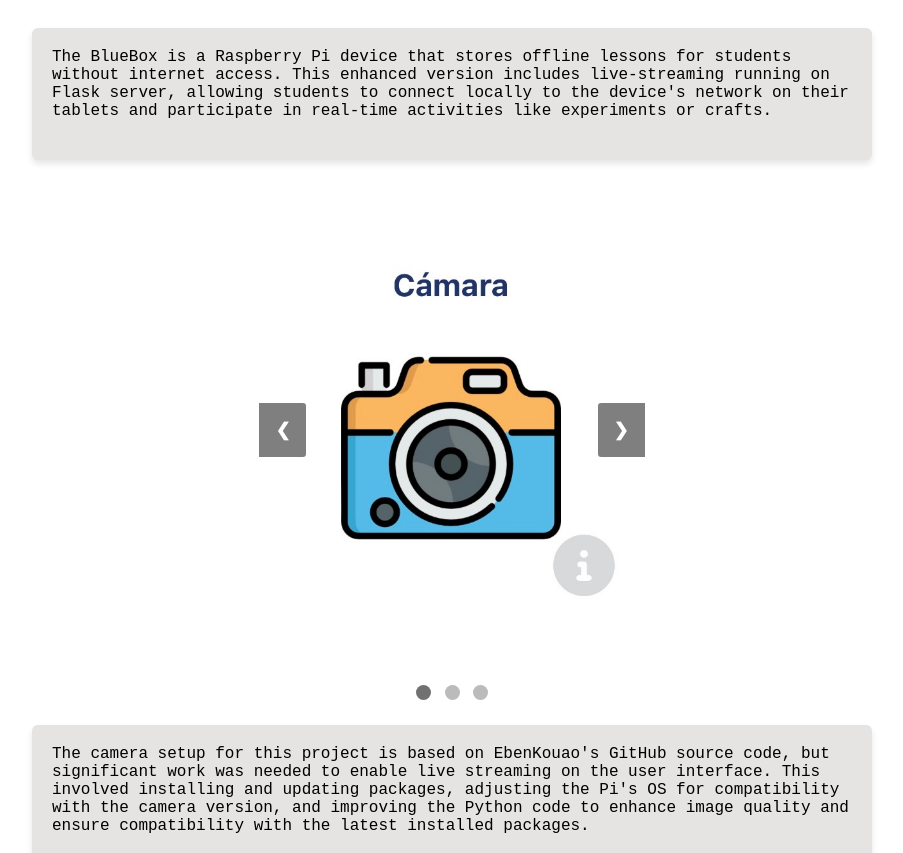
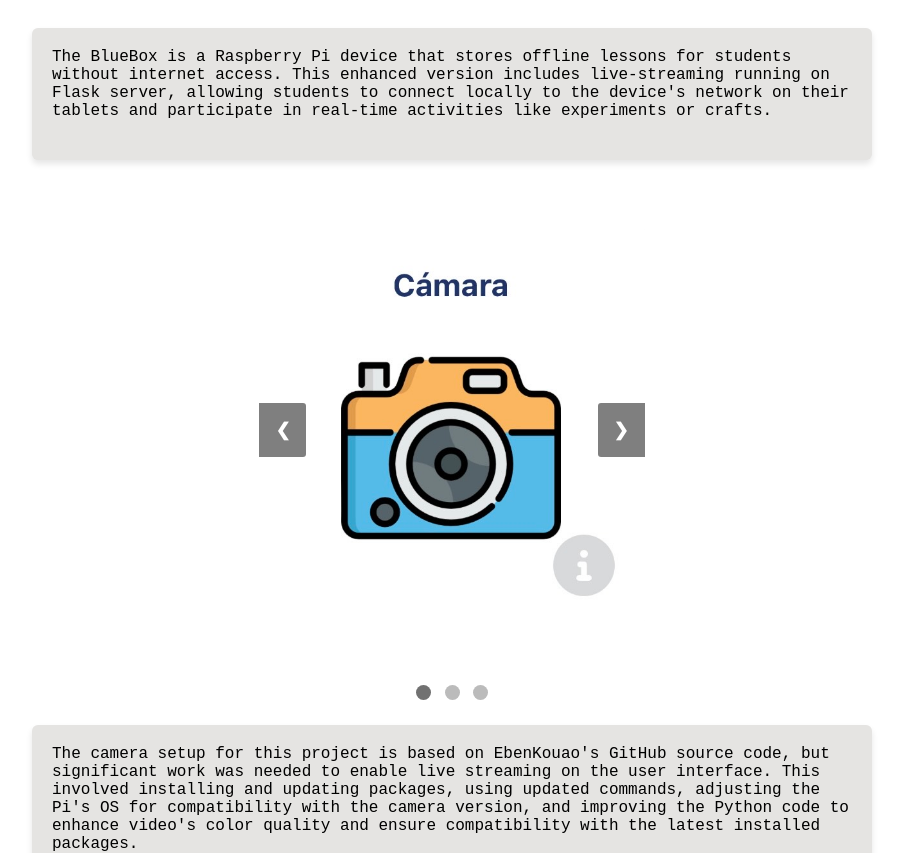
Before and after one commit to minhtruong33/minhtruong.github.io, a plain HTML site: page website/camera.html in a window 1280 px wide. Shown: the part 100-953 px from the top of the page, without its empty margins (188-1091 px from the left). Drawn offline with Linux system fonts and the light colour scheme.

Commit message:
Update camera.html

```diff
--- a/website/camera.html
+++ b/website/camera.html
@@ -230,7 +230,7 @@ The BlueBox is a Raspberry Pi device that stores offline lessons for students wi
 
 
     <div class="content-board">
-         <p> The camera setup for this project is based on EbenKouao's GitHub source code, but significant work was needed to enable live streaming on the user interface. This involved installing and updating packages, adjusting the Pi's OS for compatibility with the camera version, and improving the Python code to enhance image quality and ensure compatibility with the latest installed packages.</p>
+         <p> The camera setup for this project is based on EbenKouao's GitHub source code, but significant work was needed to enable live streaming on the user interface. This involved installing and updating packages, using updated commands, adjusting the Pi's OS for compatibility with the camera version, and improving the Python code to enhance video's color quality and ensure compatibility with the latest installed packages.</p>
        </div>
 
 
```
